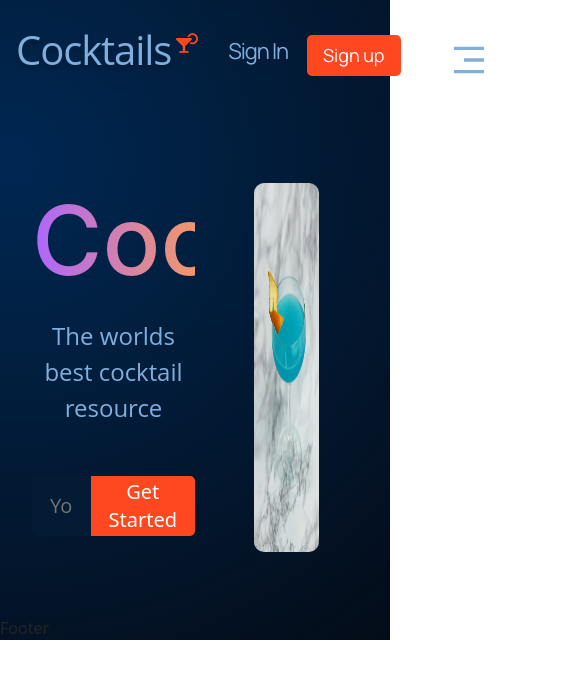
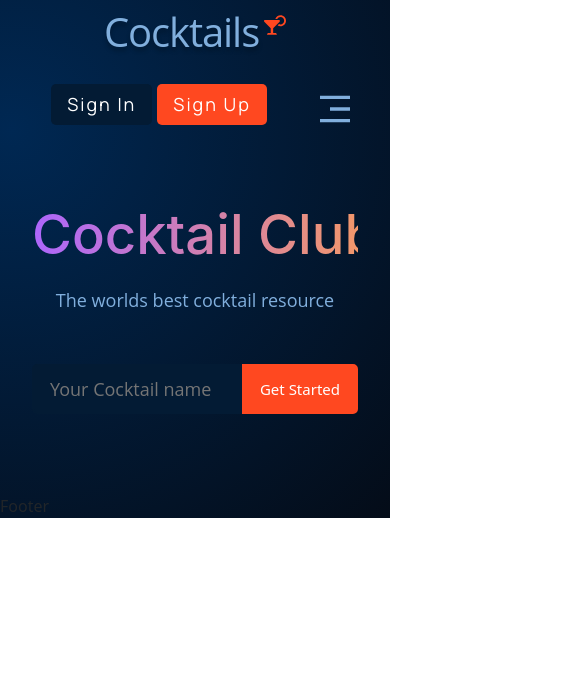
Before and after one commit to berserk28/carft-and-cocktails, a React (Create React App) app: page / in a window 390 px wide. Shown: the top 678 px of the page, 585 px wide, since content can reach past the window. Built offline with nearby package versions, Linux system fonts and the light colour scheme.

Commit message:
main page finished

```diff
--- a/src/components/navbar/Navbar.jsx
+++ b/src/components/navbar/Navbar.jsx
@@ -35,7 +35,7 @@ export default function Navbar() {
         </div>
         <div className="Cocktail__navbar-sign">
           <p>Sign in</p>
-          <button>Sign up</button>
+          <button>Sign Up</button>
         </div>
         <div className="Cocktail__navbar-menu">
           {toggleMenu ? (
--- a/src/components/navbar/navbar.css
+++ b/src/components/navbar/navbar.css
@@ -106,7 +106,8 @@
   align-items: center;
 }
 
-.Cocktail__navbar-sign button {
+.Cocktail__navbar-sign button,
+.Cocktail__navbar-sign p {
   padding: 5px 10px;
   margin-bottom: 8px;
   padding: 0.5rem 1rem;
@@ -120,6 +121,10 @@
   outline: none;
   cursor: pointer;
   border-radius: 5px;
+  letter-spacing: 2px;
+}
+.Cocktail__navbar-sign p {
+  background-color: var(--color-footer);
 }
 @media only screen and (max-width: 1200px) {
   .Cocktail__navbar {
@@ -145,3 +150,18 @@
     display: block;
   }
 }
+@media only screen and (max-width: 550px) {
+  .Cocktail__navbar {
+    display: block;
+    padding: 0.2em;
+    justify-content: center;
+  }
+  .Cocktail__navbar-logo {
+    padding: 10px 0px 50px 0px;
+    justify-content: center;
+  }
+  .Cocktail__navbar-links {
+    justify-content: center;
+    margin-top: 20px;
+  }
+}
--- a/src/components/showcase/Showcase.jsx
+++ b/src/components/showcase/Showcase.jsx
@@ -1,6 +1,6 @@
 import React from "react";
 import "./showcase.css";
-import image from "../../images/blue.jpg";
+import image from "../../images/glass.png";
 export default function Showcase() {
   return (
     <div className="showcase__container section__padding ">
@@ -10,7 +10,7 @@ export default function Showcase() {
           <p>The worlds best cocktail resource</p>
         </div>
         <div className="showcase__container-header-input">
-          <input type="email" placeholder="Your Email Address" />
+          <input type="text" placeholder="Your Cocktail name" />
           <button type="button">Get Started</button>
         </div>
       </div>
--- a/src/components/showcase/showcase.css
+++ b/src/components/showcase/showcase.css
@@ -29,7 +29,6 @@
 .showcase__container-header-input {
   width: 100%;
   margin: 2rem 0 1rem;
-
   display: flex;
   flex-direction: row;
 }
@@ -64,7 +63,6 @@
   color: #fff;
   cursor: pointer;
   outline: none;
-
   border-top-right-radius: 5px;
   border-bottom-right-radius: 5px;
 }
@@ -73,15 +71,47 @@
   display: flex;
   justify-content: center;
   align-items: center;
-  width: 200px;
-
   margin-left: 20px;
 }
 .showcase-image img {
-  width: 45%;
-  height: 100%;
-  border-radius: 10px;
+  margin-top: -30px;
 }
 
-@media screen {
+@media only screen and (max-width: 1260px) {
+  .showcase__container-header h1 {
+    font-size: 5rem;
+  }
+  .showcase__container-header hp {
+    font-size: 21px;
+  }
 }
+@media only screen and (max-width: 1085px) {
+  .showcase__container-header h1 {
+    font-size: 4rem;
+  }
+  .showcase__container-header p {
+    font-size: 20px;
+  }
+}
+
+@media only screen and (max-width: 913px) {
+  .showcase__container-header {
+    width: 100%;
+  }
+  .showcase__container-header h1 {
+    font-size: 3.4rem;
+  }
+  .showcase__container-header p {
+    font-size: 18px;
+  }
+  .showcase__container-header-input input {
+    font-size: 18px;
+  }
+  .showcase__container-header-input button {
+    font-size: 15px;
+    white-space: nowrap;
+  }
+  .showcase-image {
+    display: none;
+  }
+}
```
Also changed, not shown: src/images/Images.png (added), src/images/glass.png (added).
